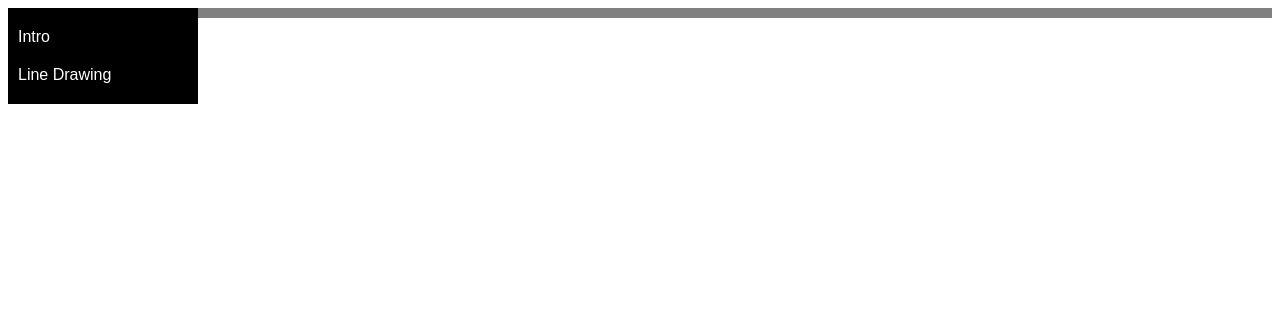
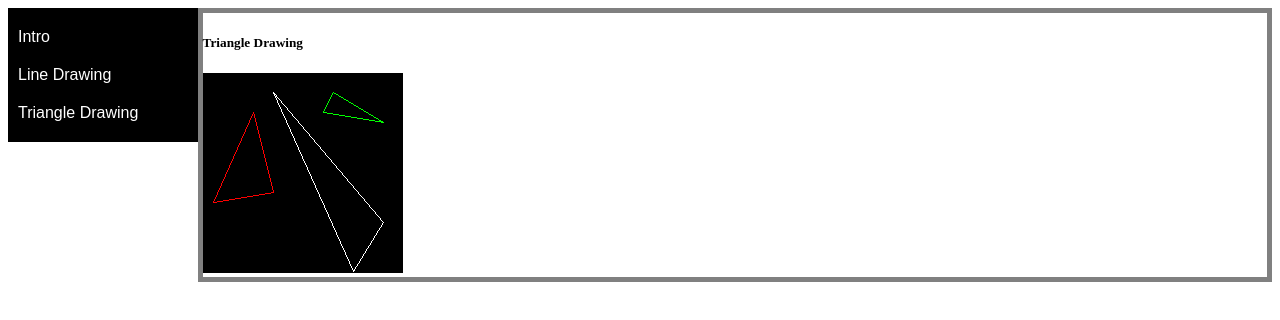
Before and after one commit to mohanrajendran/TinyRendererJS, a React app: page /Ch2 in a window 1280 px wide. Shown: the top 320 px of the page. Built offline with nearby package versions, Linux system fonts and the light colour scheme.

Commit message:
Built triangle outline function

```diff
--- a/src/components/Canvas/CanvasImage.ts
+++ b/src/components/Canvas/CanvasImage.ts
@@ -48,7 +48,7 @@ export default class CanvasImage {
     }
   }
 
-  drawLine(v0: Vector, v1: Vector, color: Color): void {
+  drawLine(v0: Vector, v1: Vector, color: Color) {
     let steep = false;
     let x0 = v0.x;
     let y0 = v0.y;
@@ -96,6 +96,12 @@ export default class CanvasImage {
     }
   }
 
+  drawTriangle(v0: Vector, v1: Vector, v2: Vector, color: Color) {
+    this.drawLine(v0, v1, color);
+    this.drawLine(v1, v2, color);
+    this.drawLine(v2, v0, color);
+  }
+
   writeToCanvas(canvas: HTMLCanvasElement) {
     canvas.height = this.h;
     canvas.width = this.w;
--- a/src/components/Menu.tsx
+++ b/src/components/Menu.tsx
@@ -9,6 +9,7 @@ export default class Menu extends React.Component {
       <div className="menu">
         <Link to="/Intro">Intro</Link>
         <Link to="/Ch1">Line Drawing</Link>
+        <Link to="/Ch2">Triangle Drawing</Link>
       </div>
     );
   }
--- a/src/components/Page.tsx
+++ b/src/components/Page.tsx
@@ -11,6 +11,7 @@ export default class Page extends React.Component {
         <div className="page">
           <Route path="/Intro" component={Pages.Intro}></Route>
           <Route path="/Ch1" component={Pages.Ch1}></Route>
+          <Route path="/Ch2" component={Pages.Ch2}></Route>
         </div>
       </div>
     );
--- /dev/null
+++ b/src/components/Pages/Ch2.tsx
@@ -0,0 +1,24 @@
+import * as React from 'react';
+
+import CanvasElement from '../Canvas/CanvasElement';
+import CanvasImage from '../Canvas/CanvasImage';
+import { Color, Vector } from '../../models';
+
+import { head } from '../Meshes';
+
+export default class Ch1 extends React.Component {
+  render() {
+    const triangles = new CanvasImage(200, 200);
+    triangles.drawTriangle(new Vector(10, 70), new Vector(50, 160), new Vector(70, 80), Color.red);
+    triangles.drawTriangle(new Vector(180, 50), new Vector(150, 1), new Vector(70, 180), Color.white);
+    triangles.drawTriangle(new Vector(180, 150), new Vector(120, 160), new Vector(130, 180), Color.green);
+    triangles.flipVertical();
+
+    return (
+      <div>
+        <h5>Triangle Drawing</h5>
+        <CanvasElement image={triangles} />
+      </div>
+    );
+  }
+}
--- a/src/components/Pages/index.ts
+++ b/src/components/Pages/index.ts
@@ -1,4 +1,5 @@
 import Intro from './Intro';
 import Ch1 from './Ch1';
+import Ch2 from './Ch2';
 
-export {Intro, Ch1};
+export { Intro, Ch1, Ch2 };
```
